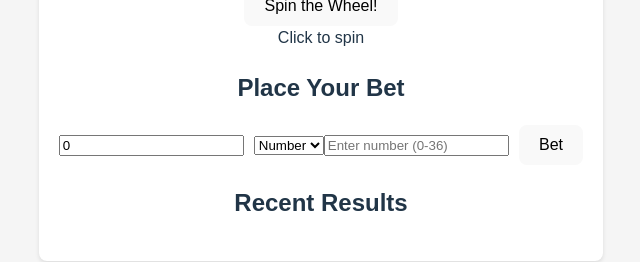
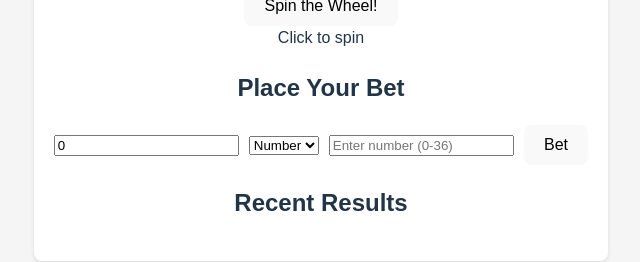
Before and after one commit to kcecherz/IO3A, a React (Vite) app in the folder my-react-app/: page / in a window 1280 px wide. Shown: the part 381-643 px from the top of the page, without its empty margins (319-959 px from the left). Built offline with nearby package versions, Linux system fonts and the light colour scheme.

Commit message:
Update BetControls.css

```diff
--- a/my-react-app/src/components/BetControls.css
+++ b/my-react-app/src/components/BetControls.css
@@ -0,0 +1,10 @@
+
+.bet-controls {
+    text-align: center;
+    margin-bottom: 20px;
+  }
+
+  .bet-controls input,
+  .bet-controls select {
+    margin-right: 10px;
+  }
```
